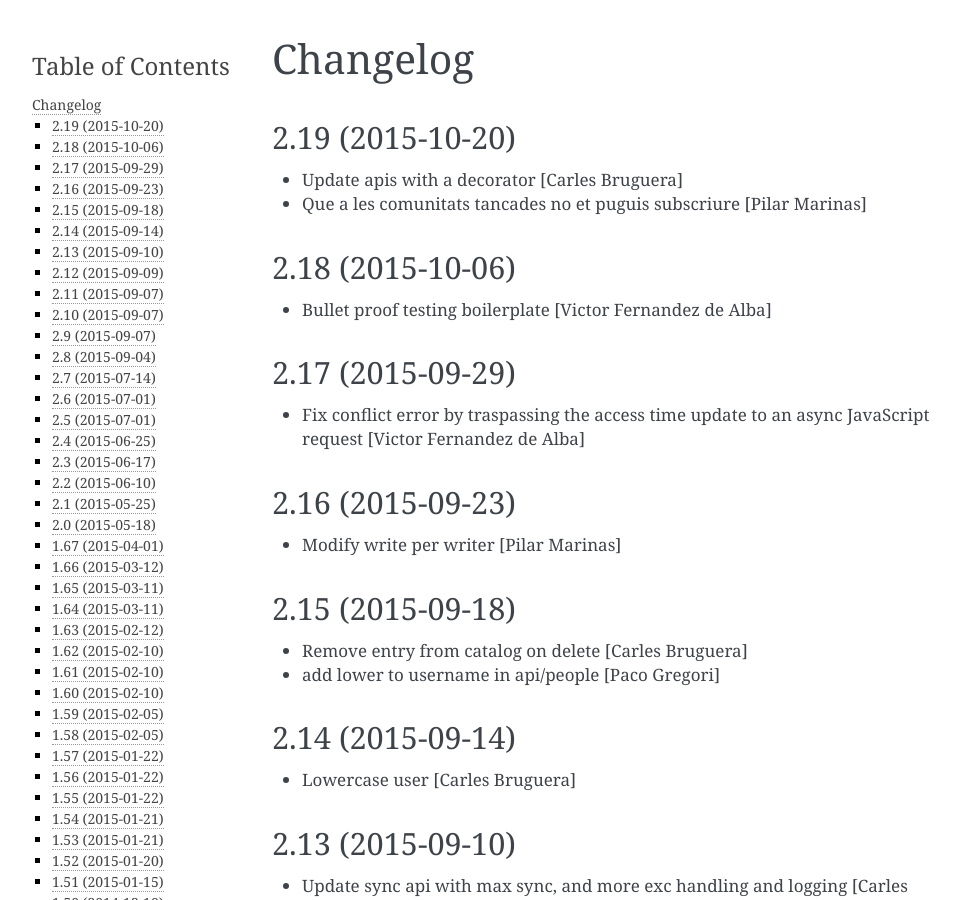
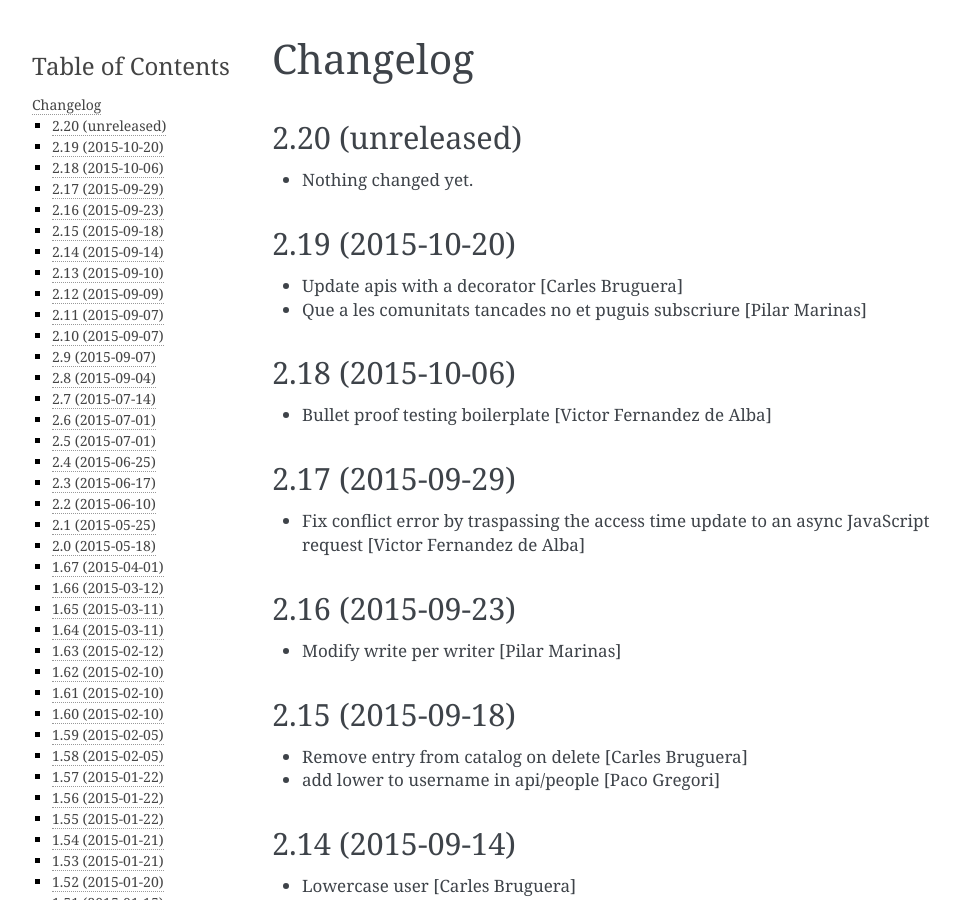
Before and after one commit to UPCnet/ulearn.core, a Sphinx documentation site: the page built from docs/HISTORY.rst, in a window 1280 px wide and 900 px high. Shown: the whole window, without its empty margins (148-1109 px from the left). Built offline with Sphinx 7.4.7, drawn with Linux system fonts in a browser that asks for light colours; pages that are not in the unit, such as notebooks, are missing from menus.

Commit message:
Back to development: 2.20

```diff
--- a/docs/HISTORY.rst
+++ b/docs/HISTORY.rst
@@ -1,5 +1,11 @@
 Changelog
 =========
+
+2.20 (unreleased)
+-----------------
+
+- Nothing changed yet.
+
 
 2.19 (2015-10-20)
 -----------------
--- a/setup.py
+++ b/setup.py
@@ -1,7 +1,7 @@
 from setuptools import setup, find_packages
 import os
 
-version = '2.19'
+version = '2.20.dev0'
 
 README = open('README.rst').read()
 HISTORY = open(os.path.join('docs', 'HISTORY.rst')).read()
```
